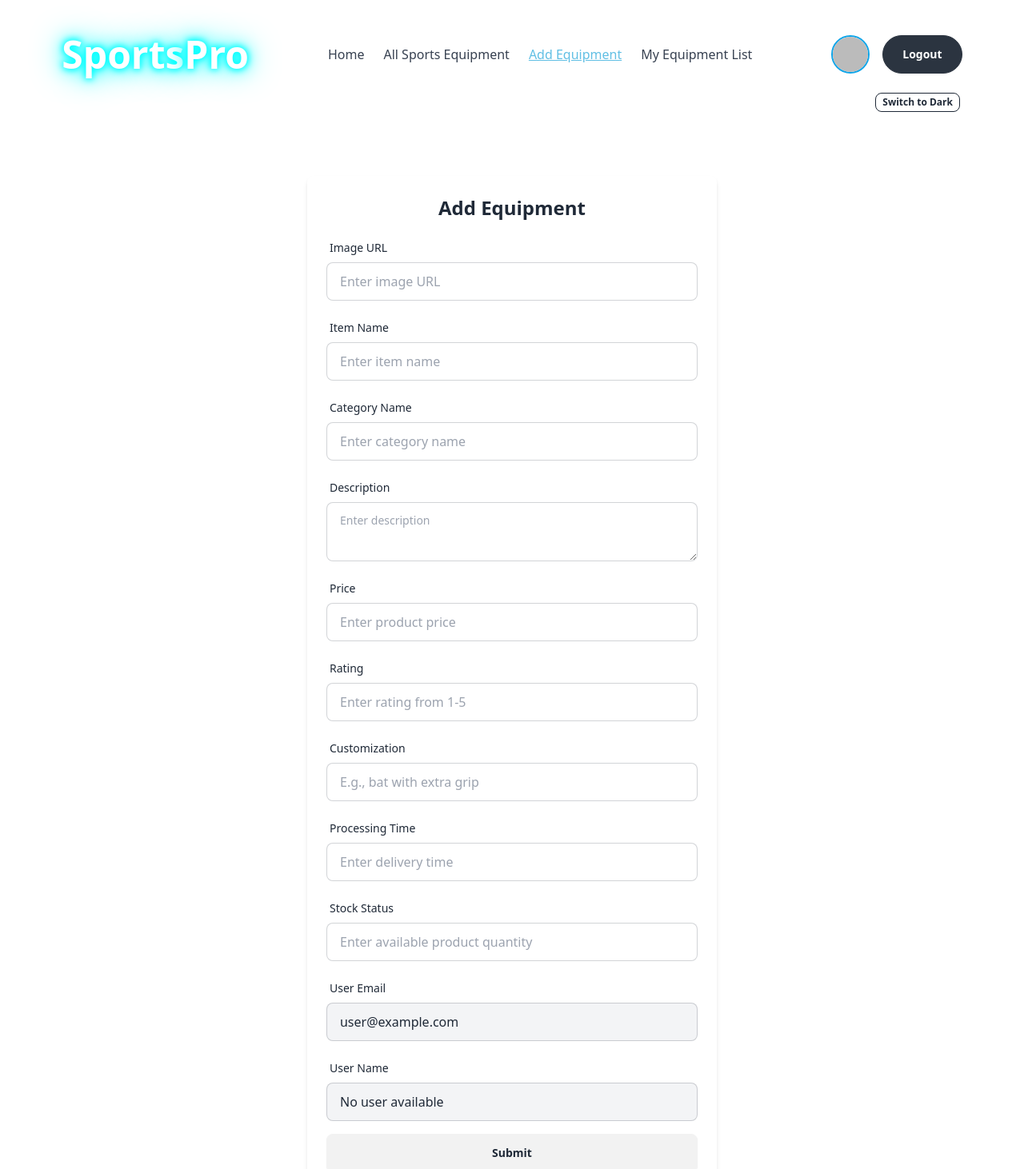
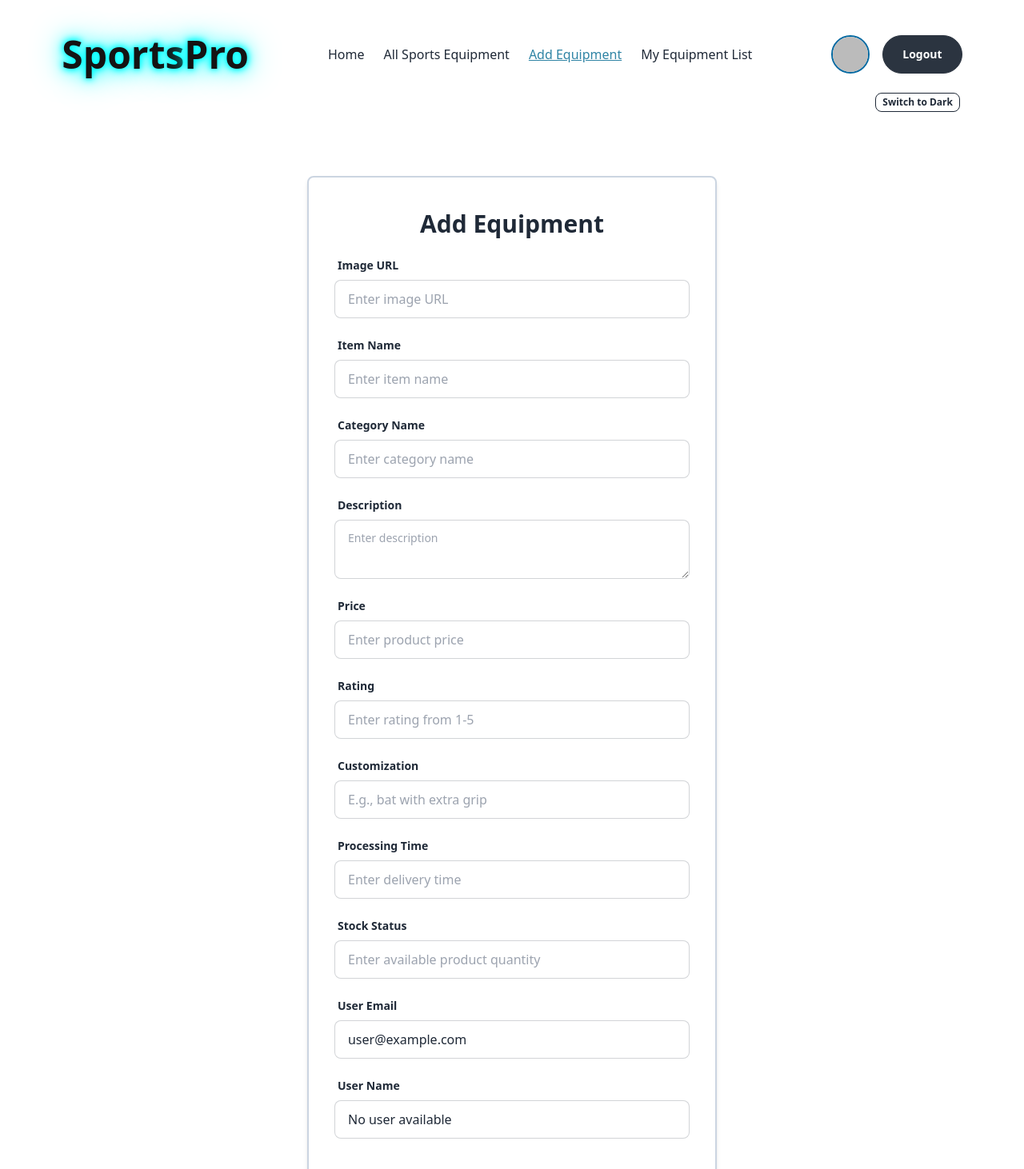
Before and after one commit to Biswa-Mitra-Barua/sports-store-assgn10-client, a React (Vite) app: page /addEquipment in a window 1280 px wide. Shown: the top 1462 px of the page at 80% size. Built offline with nearby package versions, Linux system fonts and the light colour scheme; no server answers; sample sign-in values are in the browser's storage.

Commit message:
changed remaining buttons and make color combination more compatible with the dark and light mode

```diff
--- a/src/components/AddEquipment/AddEquipment.jsx
+++ b/src/components/AddEquipment/AddEquipment.jsx
@@ -79,12 +79,12 @@ const AddEquipment = () => {
     return (
         <div className='my-20'>
             <form onSubmit={handleSubmit}
-                className="max-w-lg mx-auto bg-white shadow-md rounded-lg p-6 space-y-4">
-                <h2 className="text-2xl font-bold text-center">Add Equipment</h2>
+                className="max-w-lg mx-auto border-slate-300 border-2 shadow-md rounded-lg px-8 py-10 space-y-4">
+                <h2 className="text-3xl font-bold text-center">Add Equipment</h2>
 
                 <div className="form-control">
                     <label className="label">
-                        <span className="label-text">Image URL</span>
+                        <span className="label-text font-semibold">Image URL</span>
                     </label>
                     <input
                         type="text"
@@ -98,7 +98,7 @@ const AddEquipment = () => {
 
                 <div className="form-control">
                     <label className="label">
-                        <span className="label-text">Item Name</span>
+                        <span className="label-text font-semibold">Item Name</span>
                     </label>
                     <input
                         type="text"
@@ -112,7 +112,7 @@ const AddEquipment = () => {
 
                 <div className="form-control">
                     <label className="label">
-                        <span className="label-text">Category Name</span>
+                        <span className="label-text font-semibold">Category Name</span>
                     </label>
                     <input
                         type="text"
@@ -126,7 +126,7 @@ const AddEquipment = () => {
 
                 <div className="form-control">
                     <label className="label">
-                        <span className="label-text">Description</span>
+                        <span className="label-text font-semibold">Description</span>
                     </label>
                     <textarea
                         name="description"
@@ -139,7 +139,7 @@ const AddEquipment = () => {
 
                 <div className="form-control">
                     <label className="label">
-                        <span className="label-text">Price</span>
+                        <span className="label-text font-semibold">Price</span>
                     </label>
                     <input
                         type="number"
@@ -153,7 +153,7 @@ const AddEquipment = () => {
 
                 <div className="form-control">
                     <label className="label">
-                        <span className="label-text">Rating</span>
+                        <span className="label-text font-semibold">Rating</span>
                     </label>
                     <input
                         type="number"
@@ -169,7 +169,7 @@ const AddEquipment = () => {
 
                 <div className="form-control">
                     <label className="label">
-                        <span className="label-text">Customization</span>
+                        <span className="label-text font-semibold">Customization</span>
                     </label>
                     <input
                         type="text"
@@ -183,7 +183,7 @@ const AddEquipment = () => {
 
                 <div className="form-control">
                     <label className="label">
-                        <span className="label-text">Processing Time</span>
+                        <span className="label-text font-semibold">Processing Time</span>
                     </label>
                     <input
                         type="text"
@@ -197,7 +197,7 @@ const AddEquipment = () => {
 
                 <div className="form-control">
                     <label className="label">
-                        <span className="label-text">Stock Status</span>
+                        <span className="label-text font-semibold">Stock Status</span>
                     </label>
                     <input
                         type="number"
@@ -211,32 +211,32 @@ const AddEquipment = () => {
 
                 <div className="form-control">
                     <label className="label">
-                        <span className="label-text">User Email</span>
+                        <span className="label-text font-semibold">User Email</span>
                     </label>
                     <input
                         type="email"
                         name="userEmail"
                         value={user?.email || 'No email available'}
                         readOnly
-                        className="input input-bordered w-full bg-gray-100"
+                        className="input input-bordered w-full"
                     />
                 </div>
 
                 <div className="form-control">
                     <label className="label">
-                        <span className="label-text">User Name</span>
+                        <span className="label-text font-semibold">User Name</span>
                     </label>
                     <input
                         type="text"
                         name="userName"
                         value={user?.name || 'No user available'}
                         readOnly
-                        className="input input-bordered w-full bg-gray-100"
+                        className="input input-bordered w-full"
                     />
                 </div>
 
-                <div className="form-control mt-4">
-                    <button type="submit" className="btn btn-block">
+                <div className="form-control pt-6">
+                    <button type="submit" className="btn btn-outline font-bold">
                         Submit
                     </button>
                 </div>
--- a/src/components/AllEquipment/AllEquipment.jsx
+++ b/src/components/AllEquipment/AllEquipment.jsx
@@ -29,7 +29,7 @@ const AllEquipment = () => {
             <div className="overflow-x-auto">
                 <table className="table">
 
-                    <thead className='font-bold text-gray-700 text-base'>
+                    <thead className='font-bold text-gray-400 text-base'>
                         <tr>
                             <th>Sl No.</th>
                             <th>Name</th>
--- a/src/components/EquipmentCard/EquipmentCard.jsx
+++ b/src/components/EquipmentCard/EquipmentCard.jsx
@@ -17,7 +17,7 @@ const EquipmentCard = ({ equipment }) => {
                 <p className='my-1'>{description}</p>
                 <p>Price: ${price}</p>
                 <div className="card-actions mt-3">
-                    <Link to={`/viewDetails/${equipment._id}`} className="btn btn-primary">
+                    <Link to={`/viewDetails/${equipment._id}`} className="btn btn-outline font-bold">
                         View Details
                     </Link>
                 </div>
--- a/src/components/Error/Error.jsx
+++ b/src/components/Error/Error.jsx
@@ -9,7 +9,7 @@ const Error = () => {
             <div className="text-center w-1/2">
                 <Lottie loop={true} animationData={Animate}/>
                 <p className="text-xl mt-4">Oops! Page not found.</p>
-                <Link to='/' className="mt-6 inline-block px-6 py-3 bg-white text-black rounded-lg font-medium hover:bg-cyan-200 transition duration-300">
+                <Link to='/' className="mt-6 inline-block px-6 py-3 bg-white text-black rounded-lg font-medium hover:bg-slate-500 transition duration-300">
                     Go Back Home
                 </Link>
             </div>
--- a/src/components/Navbar/NavBar.jsx
+++ b/src/components/Navbar/NavBar.jsx
@@ -14,16 +14,16 @@ const NavBar = () => {
                     <Link to='/' className='text-5xl font-bold neon '><span className="font-extrabold">Sports</span>Pro</Link>
                 </div>
                 <div className='hidden md:flex space-x-6'>
-                    <NavLink to='/' activeClassName="text-sky-500 font-semibold" className="text-gray-700 hover:text-sky-500 transition-colors">Home</NavLink>
-                    <NavLink to='/allEquipment' activeClassName="text-sky-500 font-semibold" className="text-gray-700 hover:text-sky-500 transition-colors">All Sports Equipment</NavLink>
-                    <NavLink to='/addEquipment' activeClassName="text-sky-500 font-semibold" className="text-gray-700 hover:text-sky-500 transition-colors">Add Equipment</NavLink>
-                    <NavLink to='/myEquipment' activeClassName="text-sky-500 font-semibold" className="text-gray-700 hover:text-sky-500 transition-colors">My Equipment List</NavLink>
+                    <NavLink to='/' activeClassName="text-sky-700 font-bold" className=" hover:text-sky-700 transition-colors">Home</NavLink>
+                    <NavLink to='/allEquipment' activeClassName="text-sky-700 font-bold" className="hover:text-sky-700 transition-colors">All Sports Equipment</NavLink>
+                    <NavLink to='/addEquipment' activeClassName="text-sky-700 font-bold" className="hover:text-sky-700 transition-colors">Add Equipment</NavLink>
+                    <NavLink to='/myEquipment' activeClassName="text-sky-700 font-bold" className="hover:text-sky-700 transition-colors">My Equipment List</NavLink>
                 </div>
 
                 <div className='flex items-center gap-4'>
                     <div>
                         {user?.photoURL &&
-                            (<img className='w-12 h-12 rounded-full border-2 border-sky-500 hover:shadow-lg cursor-pointer'
+                            (<img className='w-12 h-12 rounded-full border-2 border-sky-700 hover:shadow-lg cursor-pointer'
                                 src={user.photoURL}
                                 title={user?.displayName || 'User'}>
                             </img>)}
--- a/src/components/Navbar/Navbar.css
+++ b/src/components/Navbar/Navbar.css
@@ -1,11 +1,11 @@
 .active{
-    color: rgb(97, 191, 228);
+    color: rgb(47, 132, 165);
     text-decoration: underline;
     font-weight: lighter;
 }
 
 .neon{
-    color: white;
+    color: rgb(21, 19, 19);
     text-shadow: 0px 0px 10px cyan,
     0px 0px 20px cyan,
     0px 0px 40px cyan,
--- a/src/components/ProductCard/ProductCard.jsx
+++ b/src/components/ProductCard/ProductCard.jsx
@@ -53,11 +53,11 @@ const ProductCard = ({ equipment, equipments, setEquipments }) => {
                 <p>Price: ${price}</p>
                 <div className="card-actions mt-3 space-x-3">
                     <Link to = {`/updateEquipment/${_id}`}>
-                        <button className="btn btn-primary">Update</button>
+                        <button className="btn btn-outline">Update</button>
                     </Link>
                     <button
                         onClick={() => handleDelete(_id)}
-                        className="btn btn-primary">Delete</button>
+                        className="btn btn-outline">Delete</button>
                 </div>
             </div>
         </div>
--- a/src/components/UpdateEquipment/UpdateEquipment.jsx
+++ b/src/components/UpdateEquipment/UpdateEquipment.jsx
@@ -216,7 +216,7 @@ const UpdateEquipment = () => {
                 </div>
 
                 <div className="form-control mt-4">
-                    <button type="submit" className="btn btn-block">
+                    <button type="submit" className="btn btn-outline">
                         Update
                     </button>
                 </div>
```
